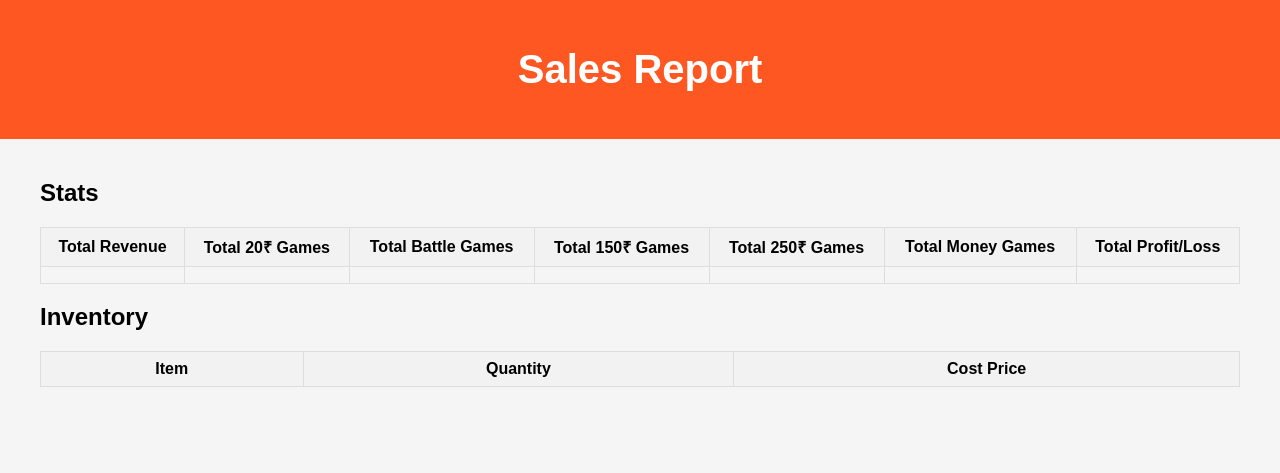
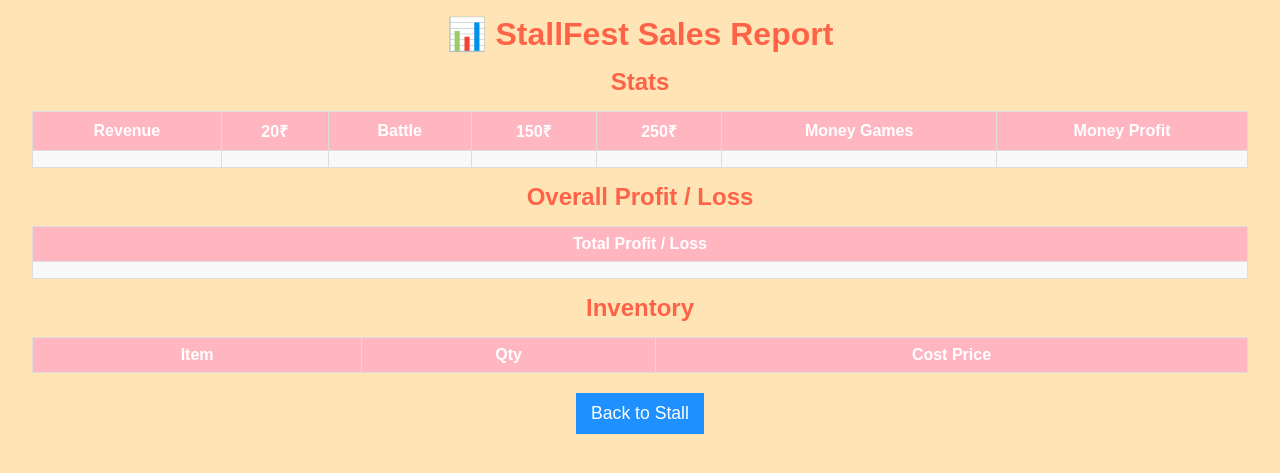
Before and after one commit to 1styearcs-creator/stallfest1, a Flask app: template templates/report.html in a window 1280 px wide. Shown: the top 473 px of the page. Run offline with Flask 3, Linux system fonts and the light colour scheme; the template is opened without the code that fills it, so the values that code supplies are empty.

Commit message:
Update report.html

```diff
--- a/templates/report.html
+++ b/templates/report.html
@@ -7,55 +7,71 @@
 <style>
 body {
     font-family: Arial, sans-serif;
-            background-color: #f5f5f5;
-            margin: 0;
-            padding: 0;
+    background: #FFE4B5;
+    margin:0;
+    padding:0;
 }
-        .container {
-            max-width: 1200px;
-            margin: 0 auto;
-            padding: 20px;
+h1,h2 {
+    text-align:center;
+    margin: 15px;
+    color: #ff6347;
 }
-        header {
-            background-color: #ff5722;
-            color: white;
-            text-align: center;
-            padding: 20px;
-        }
-        header h1 {
-            font-size: 40px;
-        }
-        .report-table {
-            width: 100%;
+table {
+    width:95%;
+    margin: 10px auto;
     border-collapse: collapse;
-            margin-top: 20px;
 }
 th, td {
+    padding: 8px 12px;
     border: 1px solid #ddd;
-            padding: 8px;
     text-align: center;
+    font-size: 1em;
 }
 th {
-            background-color: #f2f2f2;
+    background-color: #ffb6c1;
+    color: #fff;
+}
+td {
+    background-color: #f9f9f9;
+}
+button {
+    background-color: #1E90FF;
+    color: white;
+    padding: 10px 15px;
+    border: none;
+    font-size: 1.1em;
+    cursor: pointer;
+    margin: 10px 0;
+    width: auto;
+}
+button:hover {
+    background-color: #4682b4;
+}
+a {
+    text-decoration: none;
+}
+.flex-buttons {
+    display: flex;
+    justify-content: center;
+    flex-wrap: wrap;
+}
+.message {
+    font-size: 1.2em;
+    font-weight: bold;
+    text-align: center;
+    color: #00008B;
 }
 </style>
 </head>
 <body>
-    <header>
-        <h1>Sales Report</h1>
-    </header>
-    <div class="container">
-        <div class="stats-section">
+
+<h1>📊 StallFest Sales Report</h1>
+
+<!-- Stats Table -->
 <h2>Stats</h2>
-            <table class="report-table">
+<table>
     <tr>
-                    <th>Total Revenue</th>
-                    <th>Total 20₹ Games</th>
-                    <th>Total Battle Games</th>
-                    <th>Total 150₹ Games</th>
-                    <th>Total 250₹ Games</th>
-                    <th>Total Money Games</th>
-                    <th>Total Profit/Loss</th>
+        <th>Revenue</th><th>20₹</th><th>Battle</th><th>150₹</th><th>250₹</th><th>Money Games</th><th>Money Profit</th>
     </tr>
     <tr>
         <td>{{ stats[1] }}</td>
@@ -64,28 +80,37 @@
         <td>{{ stats[4] }}</td>
         <td>{{ stats[5] }}</td>
         <td>{{ stats[6] }}</td>
+        <td>{{ stats[7] }}</td>
+    </tr>
+</table>
+
+<!-- Overall Profit / Loss -->
+<h2>Overall Profit / Loss</h2>
+<table>
+    <tr>
+        <th>Total Profit / Loss</th>
+    </tr>
+    <tr>
         <td>{{ profit }}</td>
     </tr>
 </table>
-        </div>
 
-        <div class="inventory-section">
+<!-- Inventory Table -->
 <h2>Inventory</h2>
-            <table class="report-table">
+<table>
+    <tr><th>Item</th><th>Qty</th><th>Cost Price</th></tr>
+    {% for item in inventory %}
     <tr>
-                    <th>Item</th>
-                    <th>Quantity</th>
-                    <th>Cost Price</th>
-                </tr>
-                {% for toy, data in inventory.items() %}
-                    <tr>
-                        <td>{{ toy }}</td>
-                        <td>{{ data.qty }}</td>
-                        <td>{{ data.cp }}</td>
+        <td>{{ item }}</td>
+        <td>{{ inventory[item]['qty'] }}</td>
+        <td>{{ inventory[item]['cp'] }}</td>
     </tr>
     {% endfor %}
 </table>
+
+<div class="flex-buttons">
+    <a href="/"><button>Back to Stall</button></a>
 </div>
-    </div>
+
 </body>
 </html>
```
Lines whose indentation alone changed are shown as unchanged.
